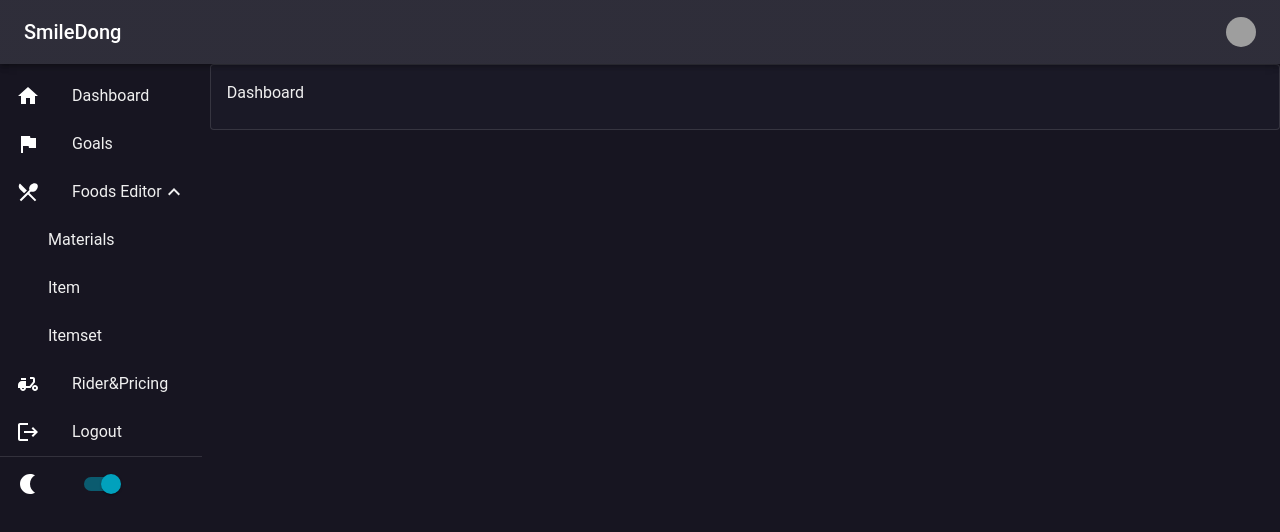
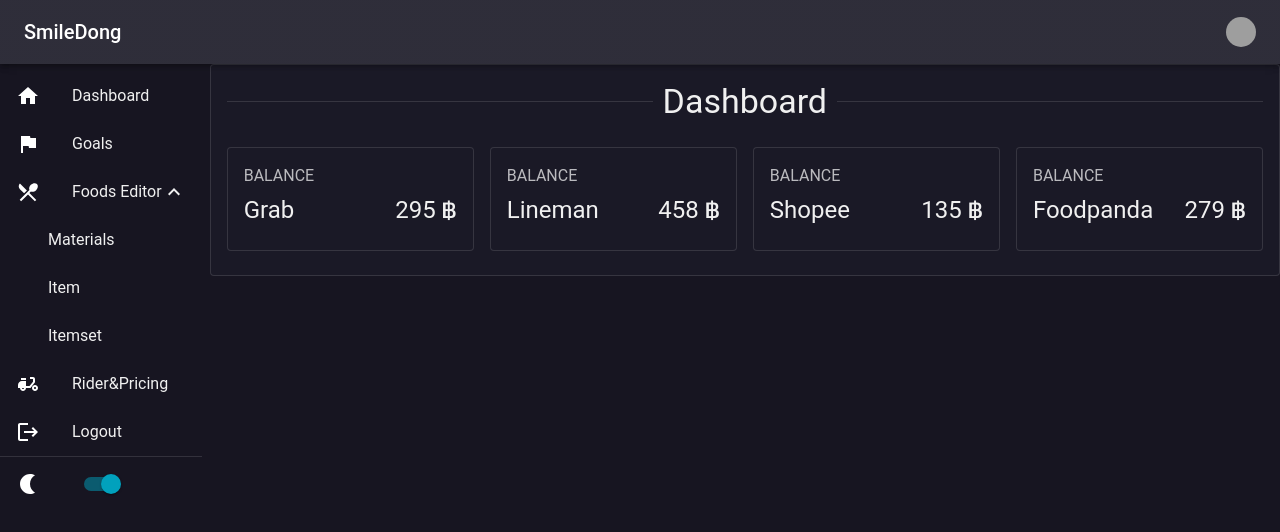
Before and after one commit to nickethachin/DeliveryRestaurantManager, a React (Create React App) app in the folder frontend/: page / in a window 1280 px wide. Shown: the top 532 px of the page. Built offline with nearby package versions, Linux system fonts and the light colour scheme; sample sign-in values are in the browser's storage; grey boxes are pictures that could not be loaded.

Commit message:
Dashboard skeleton and login/logout fixes

```diff
--- a/frontend/src/App.js
+++ b/frontend/src/App.js
@@ -6,6 +6,7 @@
 	createTheme,
 	CssBaseline,
 	Stack,
+	Switch,
 	ThemeProvider,
 } from '@mui/material';
 import { useState } from 'react';
@@ -14,6 +15,7 @@
 import 'react-toastify/dist/ReactToastify.css';
 import Navbar from './components/Navbar';
 import Sidebar from './components/Sidebar';
+import Login from './pages/Login';
 import routes from './routes';
 
 function App() {
--- a/frontend/src/components/GoalItem.jsx
+++ b/frontend/src/components/GoalItem.jsx
@@ -6,10 +6,10 @@
 
 	return (
 		<div className='goal'>
-			<div>DD/MM/YYYY HH:MM:SS</div>
-			{/* <div>
+			{/* <div>DD/MM/YYYY HH:MM:SS</div> */}
+			<div>
 				{new Date(goal.createdAt).toLocaleString('th-TH')}
-			</div> */}
+			</div>
 			<h2>{goal.text}</h2>
 			<button
 				onClick={() => dispatch(deleteGoal(goal._id))}
--- a/frontend/src/components/Navbar.jsx
+++ b/frontend/src/components/Navbar.jsx
@@ -9,7 +9,7 @@
 	Typography,
 } from '@mui/material';
 import { useState } from 'react';
-import { useDispatch } from 'react-redux';
+import { useDispatch, useSelector } from 'react-redux';
 import { Link, useNavigate } from 'react-router-dom';
 import { logout, reset } from '../features/auth/authSlice';
 
@@ -39,6 +39,27 @@
 		navigate('/');
 	};
 
+	const { user } = useSelector((state) => state.auth);
+	const ProfileMenu = () => {
+		return (
+			<>
+				<Avatar
+					id='profile-button'
+					sx={{ width: 30, height: 30 }}
+					onClick={handleClick}
+					src='https://www.gbtps.org/wp-content/uploads/2015/08/blank-avatar.png'
+				/>
+				<Menu
+					id='profile-menu'
+					anchorEl={anchorEl}
+					open={open}
+					onClose={handleClose}
+				>
+					<MenuItem onClick={onLogout}>Logout</MenuItem>
+				</Menu>
+			</>
+		);
+	};
 	return (
 		<AppBar position='sticky'>
 			<StyledToolbar>
@@ -54,6 +75,8 @@
 						sx={{ display: { xs: 'block', sm: 'none' } }}
 					/>
 				</Link>
+				{user ? (
+					<>
 						<Avatar
 							id='profile-button'
 							sx={{ width: 30, height: 30 }}
@@ -68,6 +91,8 @@
 						>
 							<MenuItem onClick={onLogout}>Logout</MenuItem>
 						</Menu>
+					</>
+				) : null}
 			</StyledToolbar>
 		</AppBar>
 	);
--- a/frontend/src/components/Sidebar.jsx
+++ b/frontend/src/components/Sidebar.jsx
@@ -19,6 +19,9 @@
 	Switch,
 } from '@mui/material';
 import { useState } from 'react';
+import { useDispatch, useSelector } from 'react-redux';
+import { useNavigate } from 'react-router-dom';
+import { logout, reset } from '../features/auth/authSlice';
 
 const SideItem = ({ name, path, icon, sx }) => {
 	return (
@@ -32,6 +35,9 @@
 };
 
 const Sidebar = ({ setTheme }) => {
+	const dispatch = useDispatch();
+	const navigate = useNavigate();
+
 	const [openFoods, setOpenFoods] = useState(true);
 	const handleClickFoods = () => {
 		setOpenFoods(!openFoods);
@@ -46,6 +52,16 @@
 			setTheme('light');
 		}
 	};
+
+	const handleClickLogout = () => {
+		dispatch(logout());
+		dispatch(reset());
+		navigate('/login');
+	};
+	const { user } = useSelector((state) => state.auth);
+	if (!user) {
+		return;
+	}
 
 	return (
 		<Box sx={{ display: { xs: 'none', sm: 'block' } }}>
@@ -97,11 +113,14 @@
 					path='/rider-manager'
 					icon={<DeliveryDiningIcon />}
 				/>
-				<SideItem
-					name='Logout'
-					path='/logout'
-					icon={<LogoutIcon />}
-				/>
+				<ListItem disablePadding>
+					<ListItemButton onClick={handleClickLogout}>
+						<ListItemIcon>
+							<LogoutIcon />
+						</ListItemIcon>
+						<ListItemText primary='Logout' />
+					</ListItemButton>
+				</ListItem>
 				<Divider />
 				<ListItem disablePadding>
 					<ListItemButton>
--- a/frontend/src/pages/Dashboard.jsx
+++ b/frontend/src/pages/Dashboard.jsx
@@ -1,7 +1,68 @@
-import React from 'react';
+import {
+	Box,
+	Card,
+	CardContent,
+	Divider,
+	Grid,
+	Stack,
+	Typography,
+} from '@mui/material';
+import { useEffect } from 'react';
+import { useDispatch, useSelector } from 'react-redux';
+import { useNavigate } from 'react-router-dom';
+const BalanceCard = ({ rider, amount }) => {
+	return (
+		<Card variant='outlined'>
+			<CardContent>
+				<Typography color='text.secondary' gutterBottom>
+					BALANCE
+				</Typography>
+				<Stack
+					direction='row'
+					justifyContent='space-between'
+				>
+					<Typography variant='h5'>{rider}</Typography>
+					<Typography variant='h5'>
+						{Number(amount).toFixed(0).toLocaleString()} ฿
+					</Typography>
+				</Stack>
+			</CardContent>
+		</Card>
+	);
+};
 
 const Dashboard = () => {
-	return <div>Dashboard</div>;
+	const navigate = useNavigate();
+	const dispatch = useDispatch();
+	const { user } = useSelector((state) => state.auth);
+	useEffect(() => {
+		if (!user) {
+			navigate('/login');
+		}
+	});
+
+	return (
+		<Box sx={{ flexGrow: 1 }}>
+			<Divider>
+				<Typography variant='h4'>Dashboard</Typography>
+			</Divider>
+			<br />
+			<Grid container spacing={2}>
+				<Grid item xs={3}>
+					<BalanceCard rider='Grab' amount='295' />
+				</Grid>
+				<Grid item xs={3}>
+					<BalanceCard rider='Lineman' amount='457.65' />
+				</Grid>
+				<Grid item xs={3}>
+					<BalanceCard rider='Shopee' amount='135' />
+				</Grid>
+				<Grid item xs={3}>
+					<BalanceCard rider='Foodpanda' amount='279.45' />
+				</Grid>
+			</Grid>
+		</Box>
+	);
 };
 
 export default Dashboard;
--- a/frontend/src/pages/Login.jsx
+++ b/frontend/src/pages/Login.jsx
@@ -1,58 +1,64 @@
-import { useState, useEffect } from 'react'
-import { FaSignInAlt } from 'react-icons/fa'
-import { useSelector, useDispatch } from 'react-redux'
-import { useNavigate } from 'react-router-dom'
-import { toast } from 'react-toastify'
-import { login, reset } from '../features/auth/authSlice'
-import Spinner from '../components/Spinner'
+import { useEffect, useState } from 'react';
+import { FaSignInAlt } from 'react-icons/fa';
+import { useDispatch, useSelector } from 'react-redux';
+import { useNavigate } from 'react-router-dom';
+import { toast } from 'react-toastify';
+import Spinner from '../components/Spinner';
+import { login, reset } from '../features/auth/authSlice';
 
 function Login() {
 	const [formData, setFormData] = useState({
 		email: '',
 		password: '',
-  })
+	});
 
-  const { email, password } = formData
+	const { email, password } = formData;
 
-  const navigate = useNavigate()
-  const dispatch = useDispatch()
+	const navigate = useNavigate();
+	const dispatch = useDispatch();
 
-  const { user, isLoading, isError, isSuccess, message } = useSelector(
-    (state) => state.auth
-  )
+	const { user, isLoading, isError, isSuccess, message } =
+		useSelector((state) => state.auth);
 
 	useEffect(() => {
 		if (isError) {
-      toast.error(message)
+			toast.error(message);
 		}
 
 		if (isSuccess || user) {
-      navigate('/')
+			navigate('/');
 		}
 
-    dispatch(reset())
-  }, [user, isError, isSuccess, message, navigate, dispatch])
+		dispatch(reset());
+	}, [
+		user,
+		isError,
+		isSuccess,
+		message,
+		navigate,
+		dispatch,
+	]);
 
 	const onChange = (e) => {
 		setFormData((prevState) => ({
 			...prevState,
 			[e.target.name]: e.target.value,
-    }))
-  }
+		}));
+	};
 
 	const onSubmit = (e) => {
-    e.preventDefault()
+		e.preventDefault();
 
 		const userData = {
 			email,
 			password,
-    }
+		};
 
-    dispatch(login(userData))
-  }
+		dispatch(login(userData));
+	};
 
 	if (isLoading) {
-    return <Spinner />
+		return <Spinner />;
 	}
 
 	return (
@@ -97,7 +103,7 @@
 				</form>
 			</section>
 		</>
-  )
+	);
 }
 
-export default Login
+export default Login;
--- a/package.json
+++ b/package.json
@@ -21,6 +21,9 @@
 	},
 	"homepage": "https://github.com/nickethachin/DeliveryRestaurantManager#readme",
 	"dependencies": {
+		"@devexpress/dx-react-chart": "^3.0.5",
+		"@devexpress/dx-react-chart-material-ui": "^3.0.5",
+		"@devexpress/dx-react-core": "^3.0.5",
 		"bcryptjs": "^2.4.3",
 		"body-parser": "^1.20.0",
 		"colors": "^1.4.0",
```
Also changed, not shown: 1 other file (tests, documents, lock files or other folders). Lines whose indentation alone changed are shown as unchanged.
